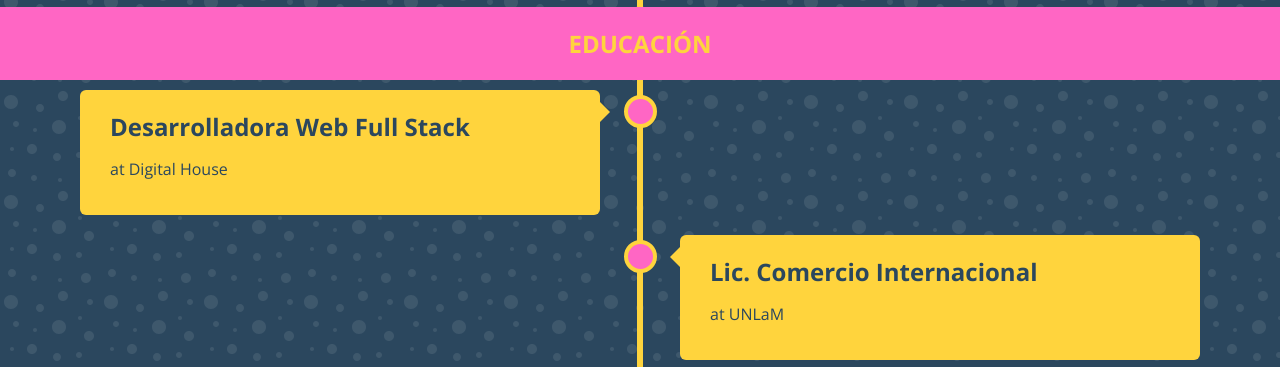
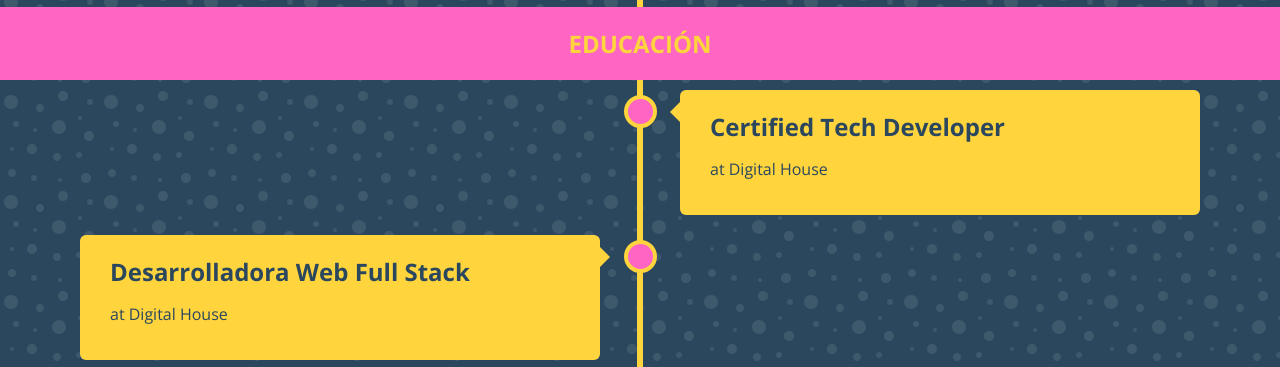
Before and after one commit to honeybadger2788/CV, a plain HTML site: page index.html in a window 1280 px wide. Shown: the part 2509-2876 px from the top of the page. Drawn offline with nearby package versions, Linux system fonts and the light colour scheme.

Commit message:
actualizando CV

```diff
--- a/index.html
+++ b/index.html
@@ -102,6 +102,12 @@
         <section id="edu" class="container-fluid p-0">
             <h1 class="titulo">EDUCACIÓN</h1>
             <div class="timeline">
+                <div class="container2 right">
+                    <div class="content">
+                        <h2>Certified Tech Developer</h2>
+                        <p>at Digital House</p>
+                    </div>
+                </div>
                 <div class="container2 left">
                     <div class="content">
                         <h2>Desarrolladora Web Full Stack</h2>
```
Also changed, not shown: 1 other file.
